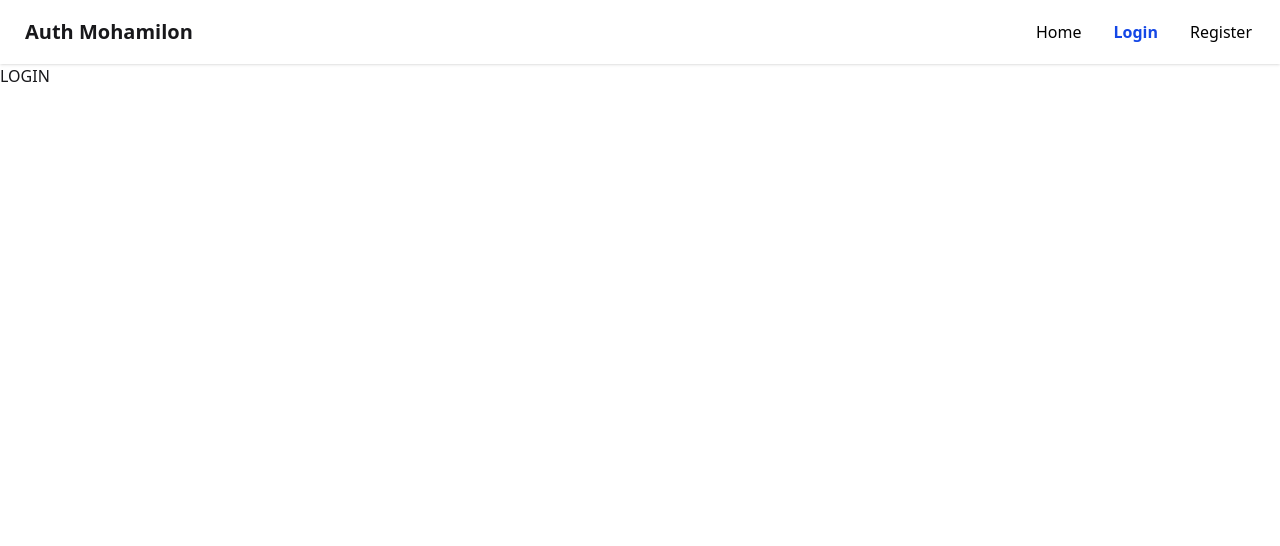
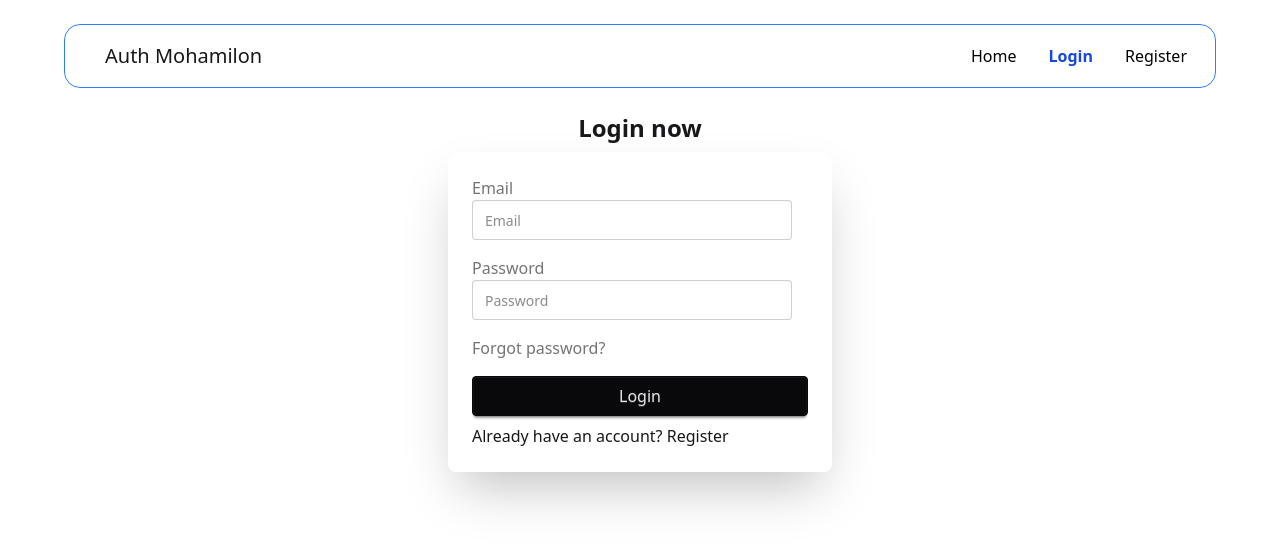
Before and after one commit to rakibahmeddev/auth-mohamilon, a React (Vite) app: page /login in a window 1280 px wide. Shown: the top 546 px of the page. Built offline with nearby package versions, Linux system fonts and the light colour scheme.

Commit message:
login page design done

```diff
--- a/src/Layout/Root.jsx
+++ b/src/Layout/Root.jsx
@@ -4,7 +4,7 @@ import { Outlet } from 'react-router-dom';
 
 const Root = () => {
   return (
-    <div>
+    <div className='max-w-6xl mx-auto'>
       <Header></Header>
       <Outlet></Outlet>
     </div>
--- a/src/Pages/Login.jsx
+++ b/src/Pages/Login.jsx
@@ -1,9 +1,29 @@
 import React from 'react';
+import { Link } from 'react-router-dom';
 
 const Login = () => {
   return (
-    <div>
-      <h2>LOGIN</h2>
+    <div className='flex justify-center items-center'>
+      <div className=" flex-col">
+        <div className="text-center">
+          <h1 className="text-2xl font-bold">Login now</h1>
+        </div>
+        <div className="card bg-base-100 w-full mt-2 max-w-sm shrink-0 shadow-2xl">
+          <div className="card-body">
+            <form className="">
+              <label className="label text-base">Email</label>
+              <input type="email" className="input mb-4" placeholder="Email" />
+              <label className="label text-base">Password</label>
+              <input type="password" className="input mb-4" placeholder="Password" />
+              <div>
+                <Link className='text-base label hover:text-blue-500'>Forgot password?</Link>
+              </div>
+              <button className="btn btn-neutral block mx-auto w-full text-center text-base font-normal mt-4">Login</button>
+            </form>
+            <p className='text-base'>Already have an account? <Link className='text-base hover:text-blue-500'>Register</Link></p>
+          </div>
+        </div>
+      </div>
     </div>
   );
 };
--- a/src/components/Header.jsx
+++ b/src/components/Header.jsx
@@ -1,5 +1,5 @@
 import React from 'react';
-import { NavLink } from 'react-router-dom';
+import { Link, NavLink } from 'react-router-dom';
 
 const Header = () => {
   const links = (
@@ -38,9 +38,14 @@ const Header = () => {
   );
 
   return (
-    <div className="navbar bg-base-100 shadow-sm">
+    <div className="navbar bg-base-100  border border-blue-500 rounded-2xl my-6">
       <div className="navbar-start">
-        <a className="btn btn-ghost text-xl">Auth Mohamilon</a>
+        <Link
+          to="/"
+          className=" mx-4 py-2 px-4 rounded-xl hover:bg-blue-500 hover:text-white text-xl"
+        >
+          Auth Mohamilon
+        </Link>
       </div>
       <div className="navbar-end">
         {/* Mobile dropdown */}
```
